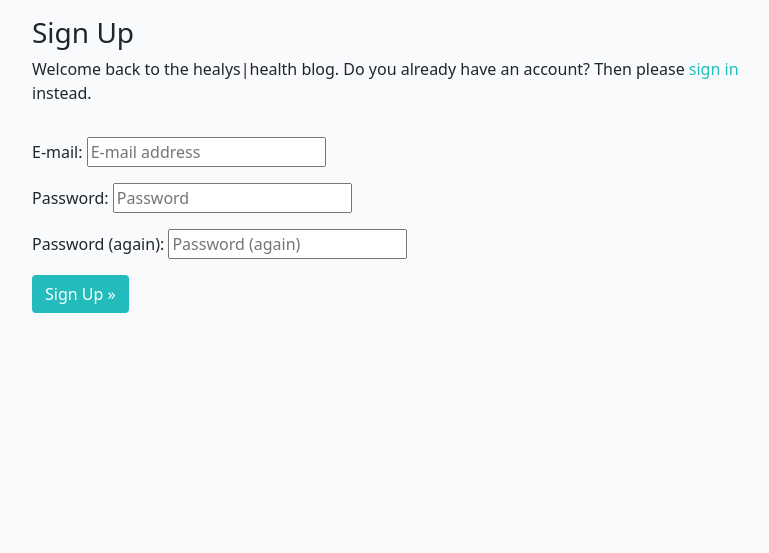
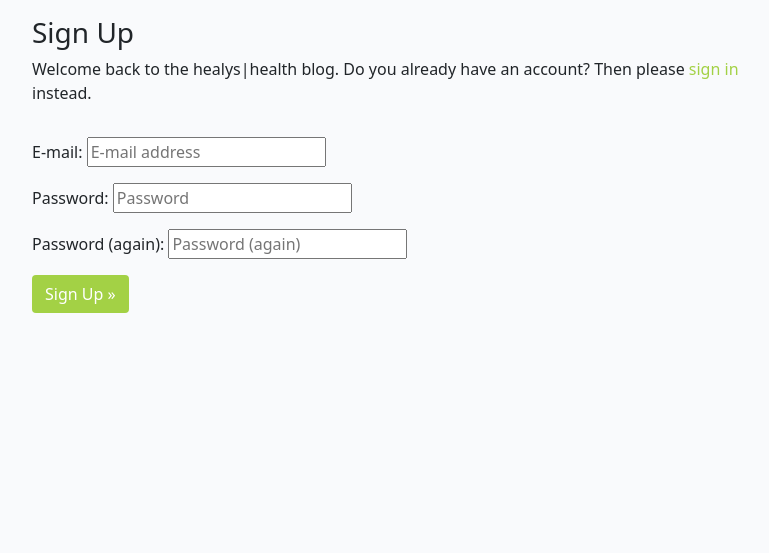
Before and after one commit to healygi/PP4, a Django app: page /accounts/signup/ in a window 1280 px wide. Shown: the part 66-619 px from the top of the page, without its empty margins (240-1009 px from the left). Run offline with Django 3.2, Linux system fonts and the light colour scheme; some libraries are stand-ins or nearby versions.

Commit message:
Push before closing

```diff
--- a/static/css/style.css
+++ b/static/css/style.css
@@ -114,18 +114,18 @@ body {
 }
 
 .btn-signup {
-    background-color: #23BBBB;
+    background-color: #a3d145;
     color: #fff;
 }
 
 .btn-signup:hover,
 .btn-signup:active {
     background-color: #fff;
-    color: #23BBBB;
+    color: #a3d145;
 }
 
 .link {
-    color: #23BBBB;
+    color: #a3d145;
     text-decoration: none;
 }
 
--- a/templates/account/base.html
+++ b/templates/account/base.html
@@ -23,7 +23,7 @@
       <strong>Menu:</strong>
       <ul>
         {% if user.is_authenticated %}
-        <li><a href="{% url 'account_email' %}">Change E-mail</a></li>
+        <li><a href="{% url 'account_email' %}">Change Email</a></li>
         <li><a href="{% url 'account_logout' %}">Sign Out</a></li>
         {% else %}
         <li><a href="{% url 'account_login' %}">Sign In</a></li>
--- a/templates/account/email.html
+++ b/templates/account/email.html
@@ -15,7 +15,7 @@
 
   {% for emailaddress in user.emailaddress_set.all %}
 <div class="ctrlHolder">
-      <label for="email_radio_{{forloop.counter}}" class="{% if emailaddress.primary %}primary_email{%endif%}">
+      <label  for="email_radio_{{forloop.counter}}" class="{% if emailaddress.primary %}primary_email{%endif%}">
 
       <input id="email_radio_{{forloop.counter}}" type="radio" name="email" {% if emailaddress.primary or user.emailaddress_set.count == 1 %}checked="checked"{%endif %} value="{{emailaddress.email}}"/>
 
```
Also changed, not shown: README.md, media/PP4/Home.png (added), media/PP4/Screenshot 2022-07-07 at 13.08.41.png (deleted), media/PP4/Screenshot 2022-07-07 at 13.09.36.png (deleted), media/PP4/Screenshot 2022-07-07 at 13.16.40.png (deleted), media/PP4/Screenshot 2022-07-07 at 14.10.43.png (deleted), media/PP4/Screenshot 2022-07-07 at 14.14.08.png (deleted), media/PP4/homepage.png (deleted).
